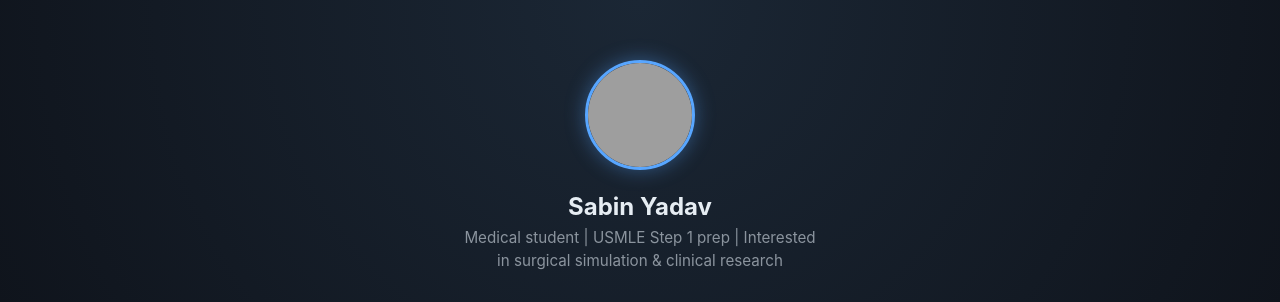
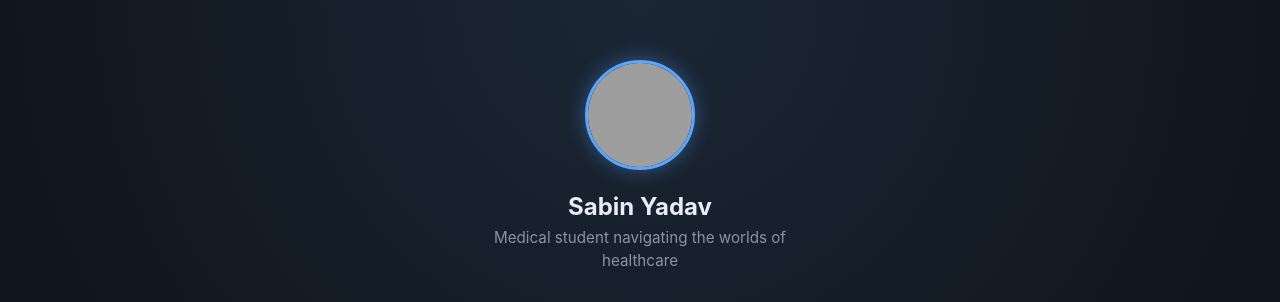
Before and after one commit to sabinyadav/sabinyadav, a plain HTML site: page index.html in a window 1280 px wide. Shown: the top 302 px of the page. Drawn offline with Linux system fonts and the light colour scheme; grey boxes are pictures that could not be loaded.

Commit message:
Update index.html

```diff
--- a/index.html
+++ b/index.html
@@ -112,7 +112,7 @@
     <div class="profile">
       <img class="profile-img" src="https://i.ibb.co/TqFkGFhr/IMG-4298.jpg" alt="Profile Picture">
       <h1 class="name">Sabin Yadav</h1>
-      <p class="bio">Medical student | USMLE Step 1 prep | Interested in surgical simulation & clinical research</p>
+      <p class="bio">Medical student navigating the worlds of healthcare</p>
     </div>
 
      <div class="links-wrapper">
```
